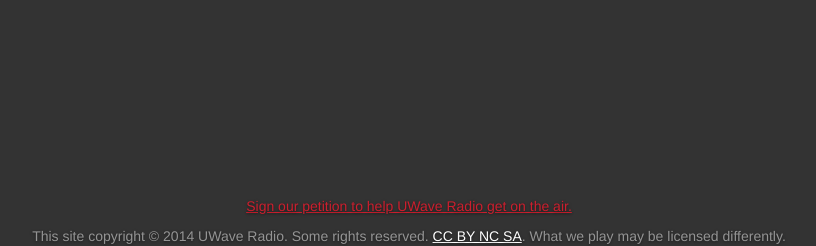
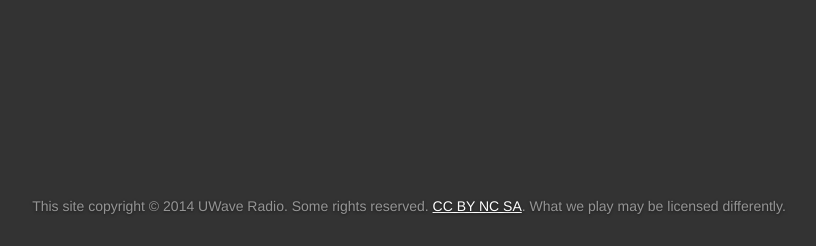
Before and after one commit to UWave/uwave.fm, a PHP site: page /index.php in a window 1280 px wide. Shown: the part 574-820 px from the top of the page, without its empty margins (231-1047 px from the left). After the commit the page ends 788 px from the top, so only its background shows below. Run offline with PHP 8.4, Linux system fonts and the light colour scheme; some libraries are stand-ins or nearby versions.

Commit message:
back to original position

```diff
--- a/foot.php
+++ b/foot.php
@@ -1,6 +1,5 @@
     <div class="mastfoot">
         <div class="inner">
-            <p><a href="http://uwave.fm/petition" target="_blank" class="red">Sign our petition to help UWave Radio get on the air.</a></p>
             <noscript><b class="red">This site works best with Javascript enabled</b></noscript>
             <p>This site copyright &copy; 2014 UWave Radio. Some rights reserved. <a href="https://creativecommons.org/licenses/by-nc-sa/3.0/us/" target="_blank">CC BY NC SA</a>. What we play may be licensed differently.</p>
         </div>
```
